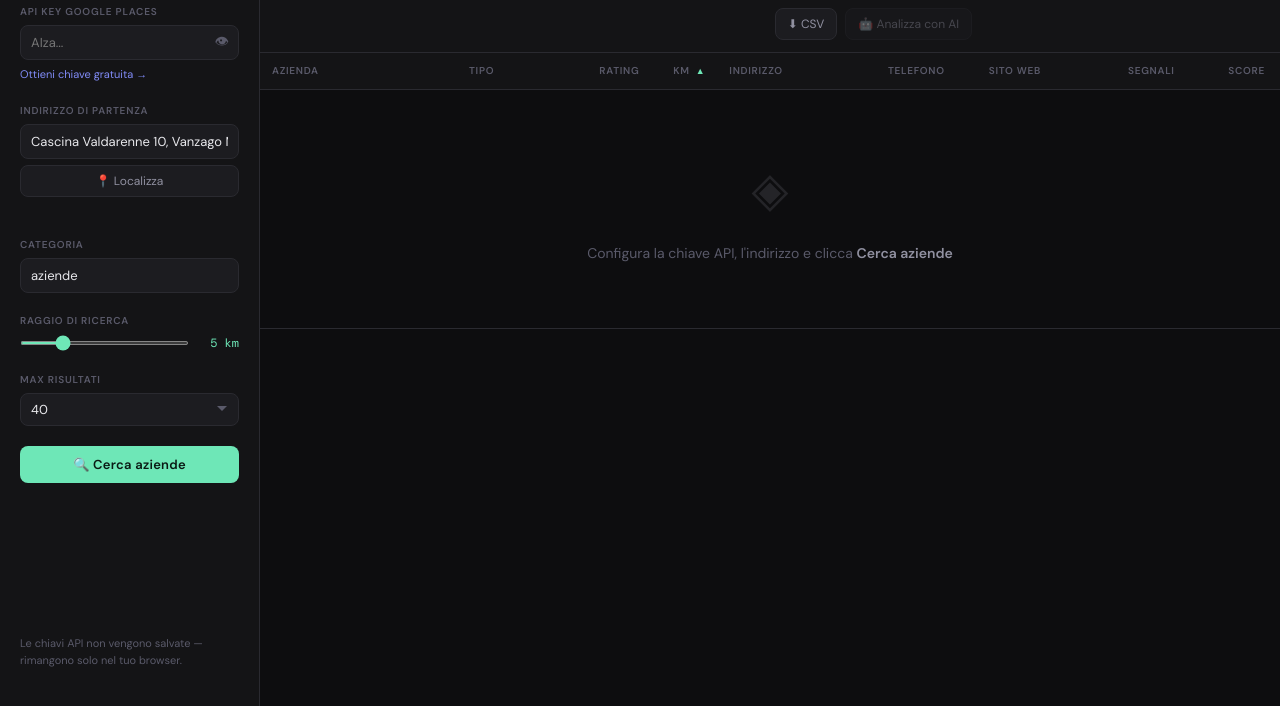
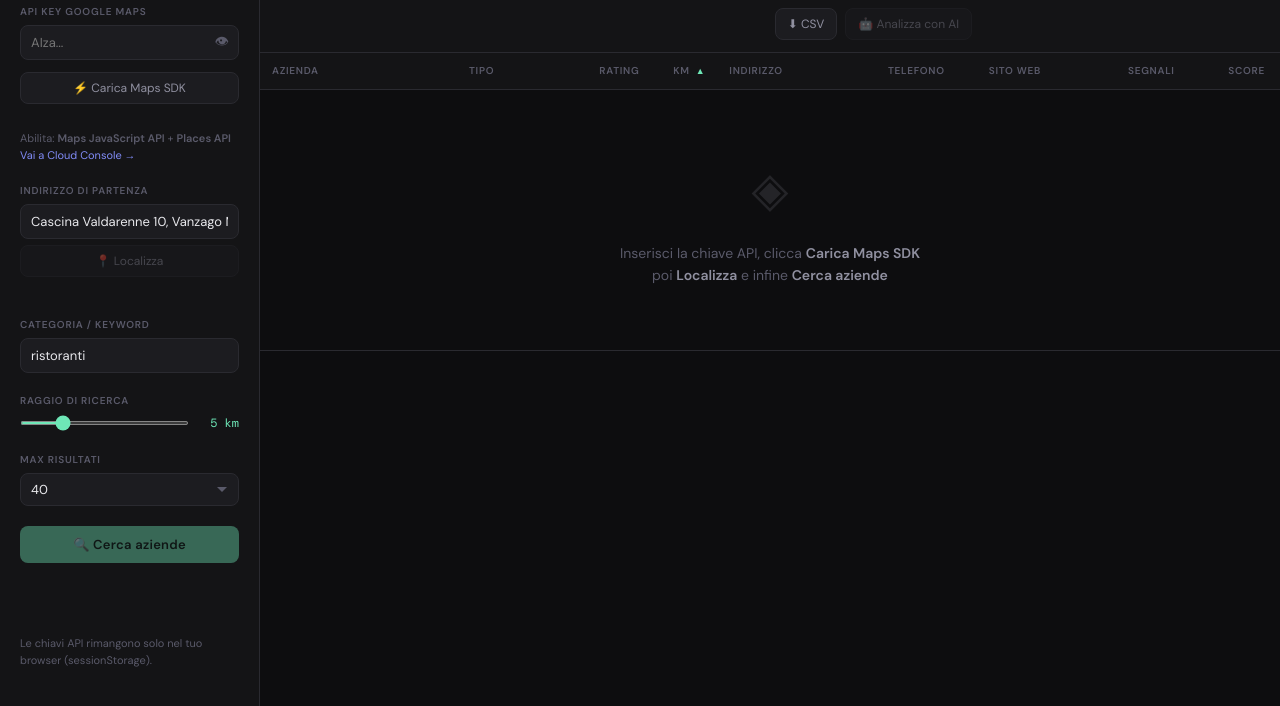
Before and after one commit to mirkoluciano/lead-analyzer, a plain HTML site: page index.html in a window 1280 px wide. Shown: the part 88-794 px from the top of the page. Drawn offline with nearby package versions, Linux system fonts and the light colour scheme.

Commit message:
Update index.html

```diff
--- a/index.html
+++ b/index.html
@@ -20,26 +20,29 @@
     </div>
 
     <div class="sidebar-section">
-      <label class="field-label">API Key Google Places</label>
+      <label class="field-label">API Key Google Maps</label>
       <div class="api-key-wrap">
         <input type="password" id="apiKey" placeholder="AIza..." autocomplete="off" />
-        <button class="btn-icon" id="toggleKey" title="Mostra/nascondi" onclick="toggleKeyVisibility()">👁</button>
+        <button class="btn-icon" title="Mostra/nascondi" onclick="toggleKeyVisibility()">👁</button>
       </div>
+      <button class="btn-secondary" style="margin-top:6px" onclick="loadGoogleMaps()">⚡ Carica Maps SDK</button>
+      <div id="mapsStatus" class="geocode-status"></div>
       <p class="hint">
-        <a href="https://console.cloud.google.com/apis/library/places-backend.googleapis.com" target="_blank">Ottieni chiave gratuita →</a>
+        Abilita: <strong>Maps JavaScript API</strong> + <strong>Places API</strong><br>
+        <a href="https://console.cloud.google.com/apis/library" target="_blank">Vai a Cloud Console →</a>
       </p>
     </div>
 
     <div class="sidebar-section">
       <label class="field-label">Indirizzo di partenza</label>
       <input type="text" id="startAddress" value="Cascina Valdarenne 10, Vanzago MI" />
-      <button class="btn-secondary" id="btnGeocode" onclick="geocodeStart()">📍 Localizza</button>
+      <button class="btn-secondary" id="btnGeocode" onclick="geocodeStart()" disabled>📍 Localizza</button>
       <div id="geocodeStatus" class="geocode-status"></div>
     </div>
 
     <div class="sidebar-section">
-      <label class="field-label">Categoria</label>
-      <input type="text" id="categoria" value="aziende" placeholder="es: ristoranti, officine..." />
+      <label class="field-label">Categoria / Keyword</label>
+      <input type="text" id="categoria" value="ristoranti" placeholder="es: ristoranti, officine..." />
     </div>
 
     <div class="sidebar-section">
@@ -59,12 +62,12 @@
       </select>
     </div>
 
-    <button class="btn-primary" id="btnCerca" onclick="cercaAziende()">
-      <span id="btnCercaText">🔍 Cerca aziende</span>
+    <button class="btn-primary" id="btnCerca" onclick="cercaAziende()" disabled>
+      🔍 Cerca aziende
     </button>
 
-    <div class="sidebar-section" style="margin-top: auto; padding-top: 2rem;">
-      <p class="hint">Le chiavi API non vengono salvate — rimangono solo nel tuo browser.</p>
+    <div class="sidebar-section" style="margin-top:auto;padding-top:2rem">
+      <p class="hint">Le chiavi API rimangono solo nel tuo browser (sessionStorage).</p>
     </div>
   </aside>
 
@@ -73,7 +76,7 @@
 
     <!-- TOPBAR -->
     <div class="topbar">
-      <div class="metrics" id="metrics">
+      <div class="metrics">
         <div class="metric"><span class="metric-val" id="mTot">—</span><span class="metric-lbl">trovate</span></div>
         <div class="metric"><span class="metric-val" id="mSito">—</span><span class="metric-lbl">con sito</span></div>
         <div class="metric"><span class="metric-val" id="mRating">—</span><span class="metric-lbl">rating medio</span></div>
@@ -119,7 +122,7 @@
             <td colspan="9">
               <div class="empty-state">
                 <div class="empty-icon">◈</div>
-                <p>Configura la chiave API, l'indirizzo e clicca <strong>Cerca aziende</strong></p>
+                <p>Inserisci la chiave API, clicca <strong>Carica Maps SDK</strong><br>poi <strong>Localizza</strong> e infine <strong>Cerca aziende</strong></p>
               </div>
             </td>
           </tr>
@@ -136,25 +139,22 @@
         </div>
         <button class="btn-icon" onclick="closeDetail()">✕</button>
       </div>
-
       <div class="detail-grid" id="dGrid"></div>
-
       <div class="detail-signals" id="dSignals"></div>
-
       <div class="detail-analysis" id="dAnalysis" style="display:none">
         <h3 class="section-title">Analisi AI</h3>
         <div id="dAnalysisContent"></div>
       </div>
-
       <div class="detail-actions">
         <button class="btn-secondary" id="dBtnAnalizza" onclick="analizzaSingola()">🤖 Analizza questo sito</button>
-        <button class="btn-secondary" id="dBtnMaps" onclick="openMaps()">🗺 Apri su Maps</button>
+        <button class="btn-secondary" onclick="openMaps()">🗺 Apri su Maps</button>
       </div>
     </div>
 
   </main>
 </div>
 
+<!-- Google Maps JS API viene caricato dinamicamente da app.js -->
 <script src="app.js"></script>
 </body>
 </html>
```
